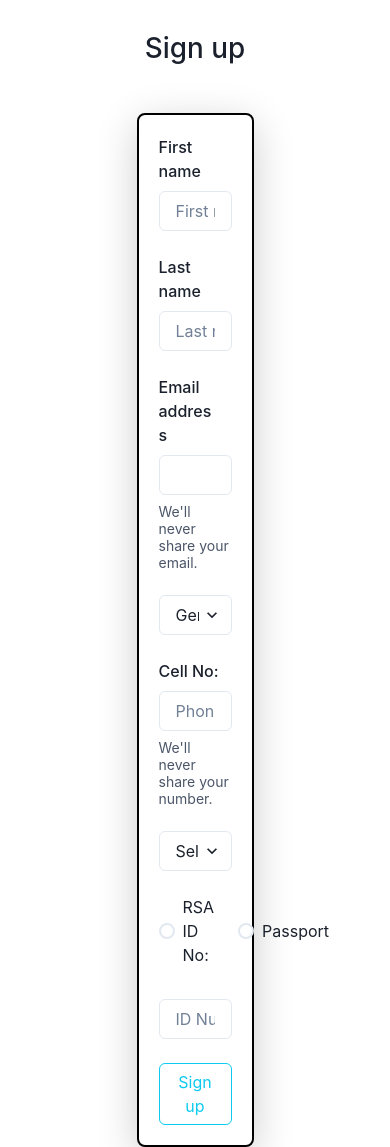
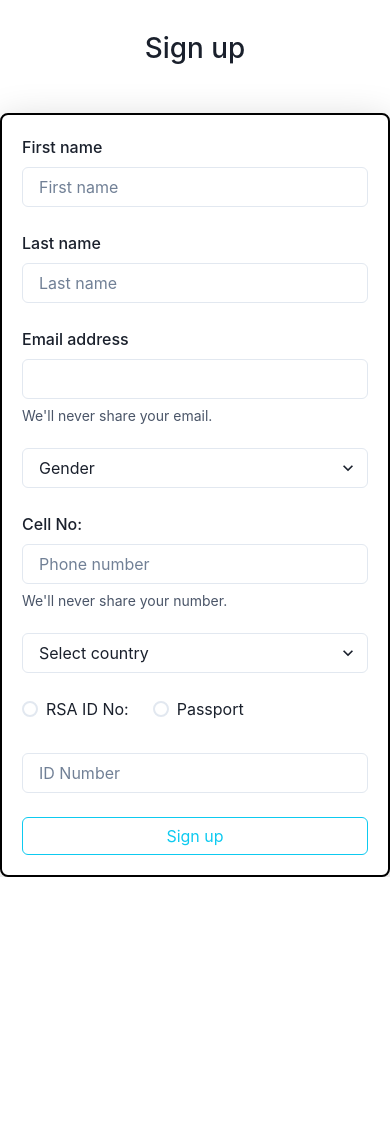
Before and after one commit to tumikole/cash-stack, a React (Create React App) app in the folder frondend/: page /sign_up in a window 390 px wide. After the commit the page ends 877 px from the top, so only its background shows below. Built offline with nearby package versions, Linux system fonts and the light colour scheme.

Commit message:
sign up form

```diff
--- a/frondend/src/components/LoginSignUp/LoginSignUp.css
+++ b/frondend/src/components/LoginSignUp/LoginSignUp.css
@@ -25,3 +25,24 @@
 }
 
 .loginSignUpButton button {}
+
+@media only screen and (max-width: 768px) {
+    .loginSignUpForm {
+        width           : 100% !important;
+    }
+
+.loginSignUpButton button {
+    width           : 100% !important;
+}
+
+}
+
+
+@media only screen and (max-width: 480px) {
+    .loginSignUpForm {
+        width           : 100% !important;
+    }
+    .loginSignUpButton button {
+        width           : 100% !important;
+    }
+}
```
